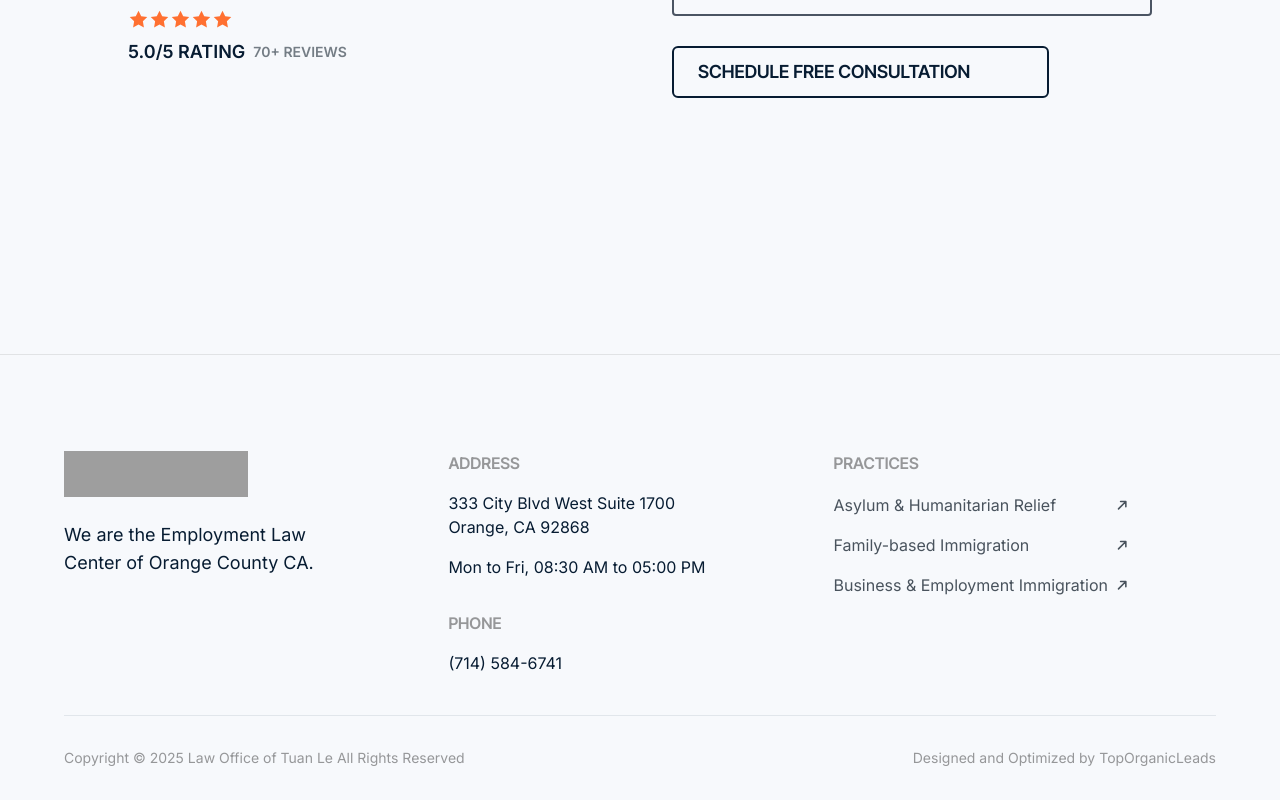
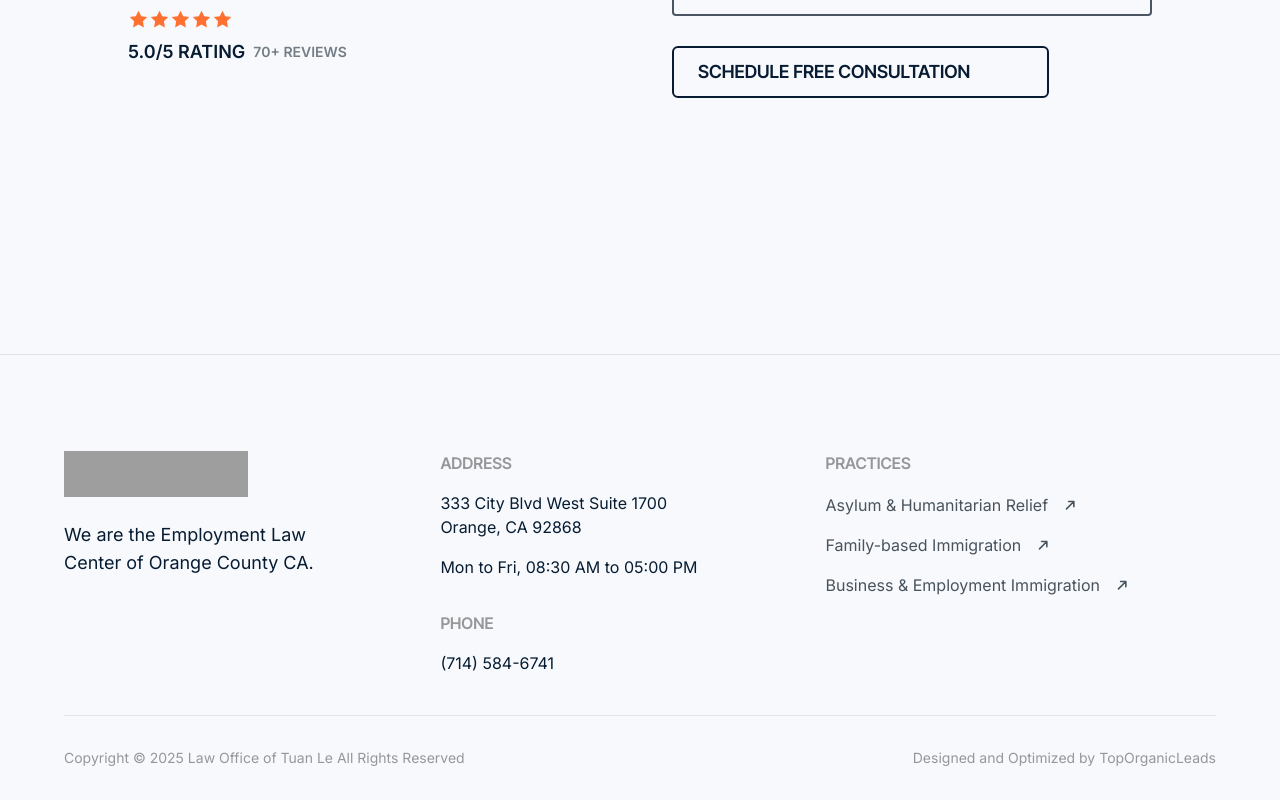
Before and after one commit to alihusayni/tll-next, a Next.js app: page /faq in a window 1280 px wide. Shown: the part 2048-2848 px from the top of the page. Built offline with nearby package versions, Linux system fonts and the light colour scheme; grey boxes are pictures that could not be loaded; some icons are missing.

Commit message:
icon fixed

```diff
--- a/src/components/molecules/footer-nav-column.tsx
+++ b/src/components/molecules/footer-nav-column.tsx
@@ -14,7 +14,7 @@ export default function FooterNavColumn({ title, items }: FooterNavColumnProps)
           <li key={index} className="flex flex-col gap-2">
             {item.label && <span className="font-inter-tight font-semibold text-base uppercase text-[#969799]">{item.label}</span>}
               {item.href ? (
-                 <Link href={item.href} className="flex justify-between items-center group font-inter text-base text-[#49535D] hover:text-[#FF7031] active:text-[#FF7031] transition-colors">
+                  <Link href={item.href} className="flex items-center gap-2 group font-inter text-base text-[#49535D] hover:text-[#FF7031] active:text-[#FF7031] transition-colors">
                   <span>{item.text}</span>
                   <svg
                     width="28"
```
